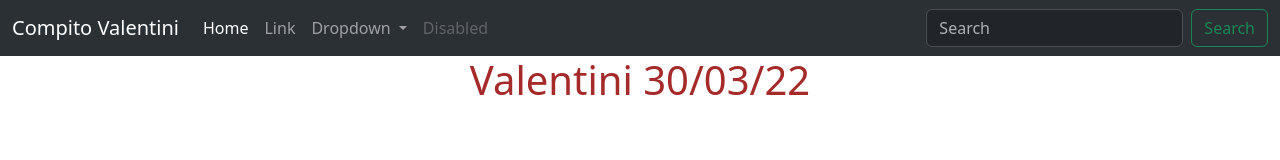
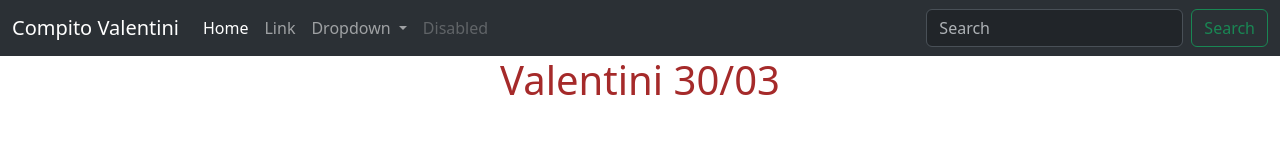
Before and after one commit to Sser595/Valentini_Compito1, a plain HTML site: page index.html in a window 1280 px wide. Drawn offline with nearby package versions, Linux system fonts and the light colour scheme.

Commit message:
titolo modific ato

```diff
--- a/index.html
+++ b/index.html
@@ -46,7 +46,7 @@
           </div>
         </div>
       </nav>
-    <h1 class="titolo">Valentini 30/03/22</h1>
+    <h1 class="titolo">Valentini 30/03</h1>
     <script src="https://cdn.jsdelivr.net/npm/bootstrap@5.3.0-alpha2/dist/js/bootstrap.bundle.min.js" integrity="sha384-qKXV1j0HvMUeCBQ+QVp7JcfGl760yU08IQ+GpUo5hlbpg51QRiuqHAJz8+BrxE/N" crossorigin="anonymous"></script>
 </body>
 </html>
```
